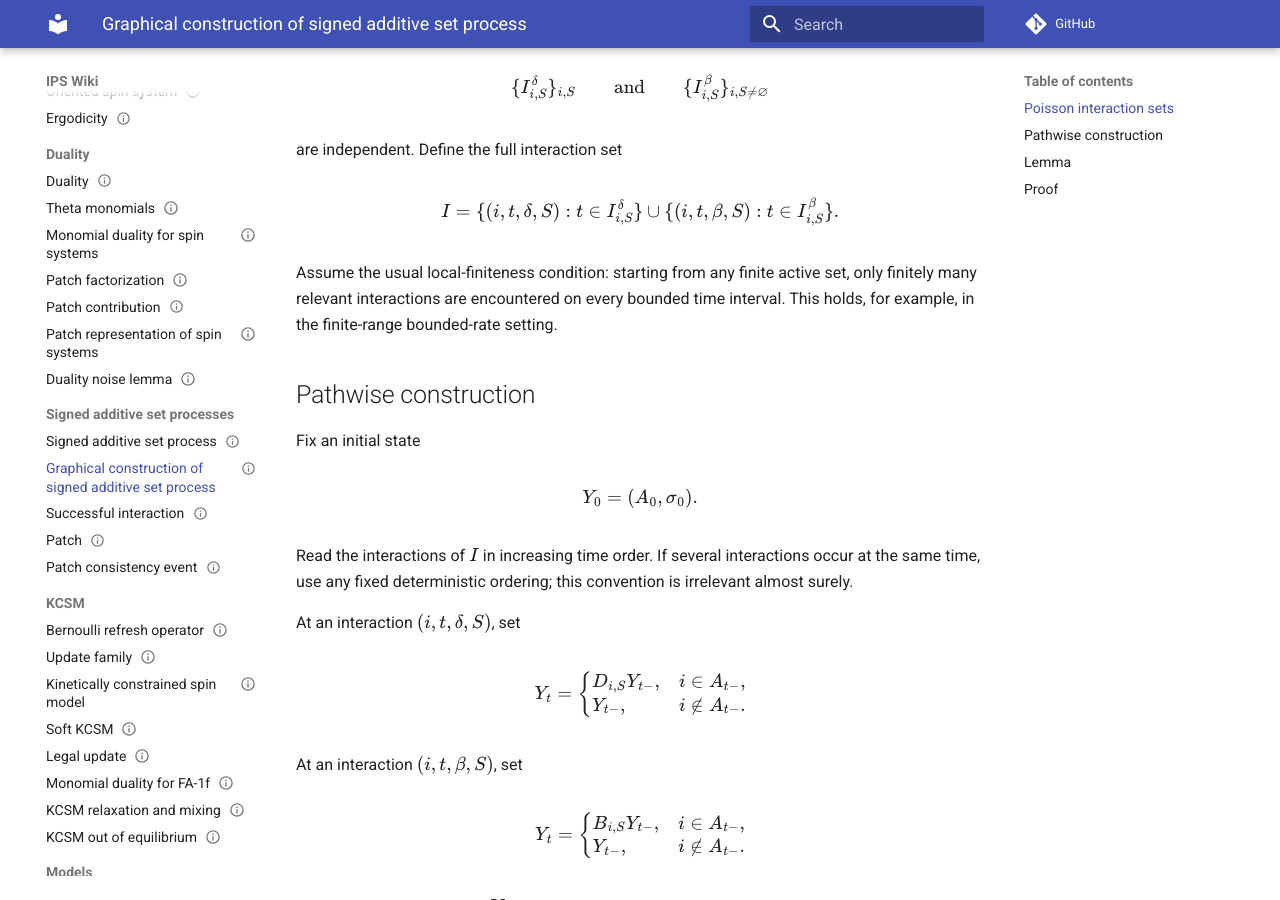
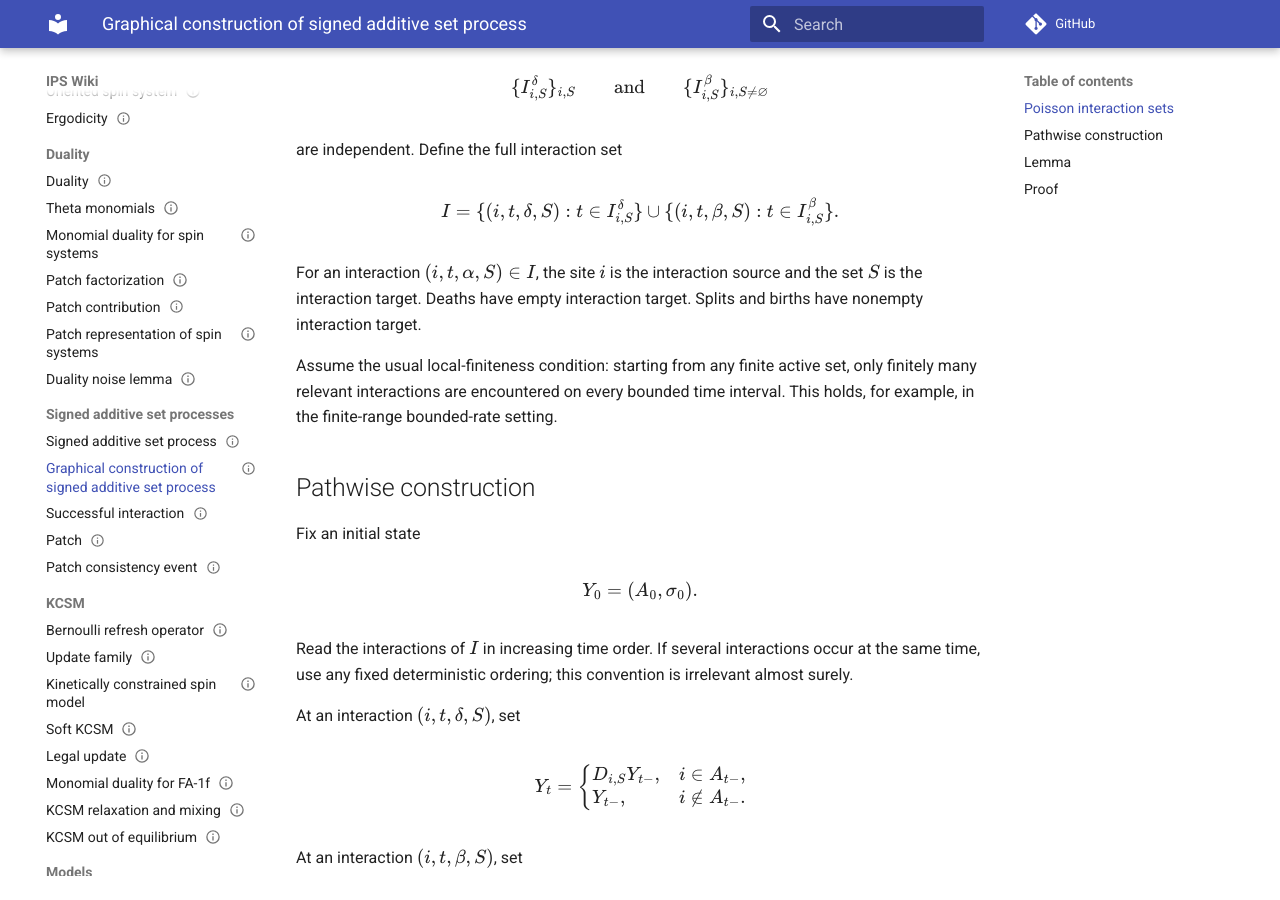
Before and after one commit to maciejgluchowski86-beep/ips-wiki, an MkDocs documentation site: the page built from docs/entries/graphical-construction-of-signed-additive-set-process.md, in a window 1280 px wide and 900 px high, scrolled down 729 px. Built offline with MkDocs 1.6.1 and Material for MkDocs 9.7.7, drawn with Linux system fonts in a browser that asks for light colours; comment, search, counter and statistics services are not loaded.

Commit message:
define interaction target terminology

```diff
--- a/docs/entries/graphical-construction-of-signed-additive-set-process.md
+++ b/docs/entries/graphical-construction-of-signed-additive-set-process.md
@@ -47,6 +47,8 @@ I
 \cup
 \{(i,t,\beta,S):t\in I_{i,S}^\beta\}.
 $$
+
+For an interaction \((i,t,\alpha,S)\in I\), the site \(i\) is the interaction source and the set \(S\) is the interaction target. Deaths have empty interaction target. Splits and births have nonempty interaction target.
 
 Assume the usual local-finiteness condition: starting from any finite active set, only finitely many relevant interactions are encountered on every bounded time interval. This holds, for example, in the finite-range bounded-rate setting.
 
```
